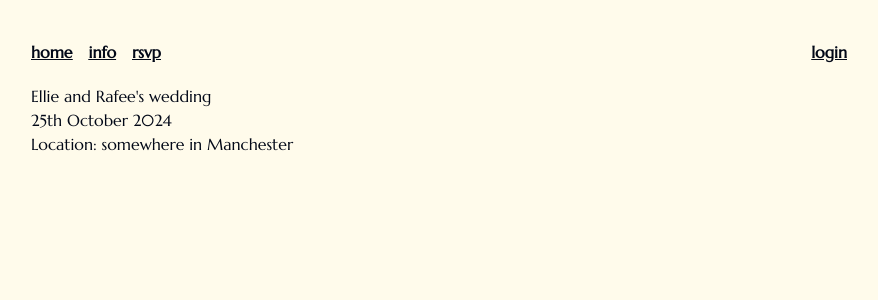
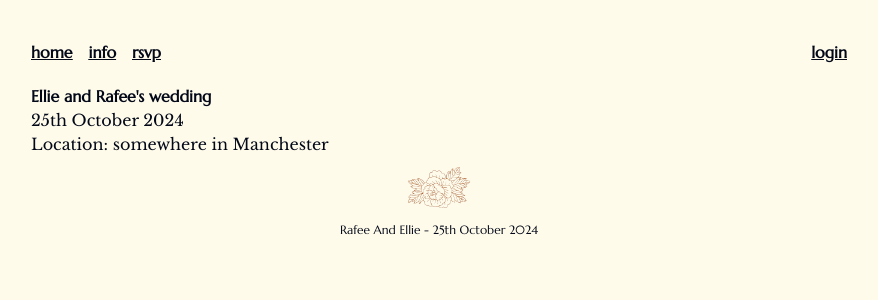
Before and after one commit to rafeeJ/wedding, a Next.js app: page /info in a window 1280 px wide. Shown: the top 300 px of the page, without its empty margins (201-1079 px from the left). Built offline with nearby package versions, Linux system fonts and the light colour scheme; no server answers.

Commit message:
feat: adds footer

```diff
--- a/src/app/info/page.tsx
+++ b/src/app/info/page.tsx
@@ -1,9 +1,9 @@
+import { Placeholder } from "@/features/saveTheDate/placeholder";
+
 export default function Info() {
   return (
     <main>
-      <p>Ellie and Rafee{"'"}s wedding</p>
-      <p>25th October 2024</p>
-      <p>Location: somewhere in Manchester</p>
+      <Placeholder />
     </main>
   );
 }
--- a/src/app/layout.tsx
+++ b/src/app/layout.tsx
@@ -5,6 +5,7 @@ import { ReactNode } from "react";
 import { Marcellus as FontSans } from "next/font/google";
 import { Libre_Baskerville as FontSerif } from "next/font/google";
 import { cn } from "@/lib/utils";
+import { Footer } from "@/features/ui/footer";
 
 export const metadata: Metadata = {
   title: "Rafee and Ellie's wedding",
@@ -39,6 +40,7 @@ export default function RootLayout({
       >
         <Navbar />
         {children}
+        <Footer />
       </body>
     </html>
   );
--- a/src/features/rsvp/rsvp-countdown.tsx
+++ b/src/features/rsvp/rsvp-countdown.tsx
@@ -2,6 +2,7 @@
 import { useEffect, useState } from "react";
 import { SIX_MONTHS_BEFORE_WEDDING } from "@/utils/constants";
 import { Duration, intervalToDuration, isBefore } from "date-fns";
+import { LoaderIcon } from "lucide-react";
 
 export const RsvpCountdown = () => {
   const [countdown, setCountdown] = useState("");
@@ -47,6 +48,10 @@ export const RsvpCountdown = () => {
     return () => clearInterval(interval);
   }, [SIX_MONTHS_BEFORE_WEDDING]);
 
+  if (!countdown) {
+    return <LoaderIcon className={"animate-spin"} />;
+  }
+
   return (
     <p>
       <span>{countdown}</span> until RSVP opens.
--- a/src/features/saveTheDate/placeholder.tsx
+++ b/src/features/saveTheDate/placeholder.tsx
@@ -3,7 +3,8 @@ export const Placeholder = () => {
     <section className="mx-auto border-gray-300">
       <h1 className={"font-bold"}>Ellie and Rafee{"'"}s wedding</h1>
       <p className={"font-serif font-light"}>
-        25th October 2024 Location: <br /> somewhere in Manchester
+        25th October 2024
+        <br /> Location: somewhere in Manchester
       </p>
     </section>
   );
--- /dev/null
+++ b/src/features/ui/footer.tsx
@@ -0,0 +1,16 @@
+import Image from "next/image";
+export const Footer = () => {
+  return (
+    <footer className={"flex w-full flex-col justify-center items-center"}>
+      <Image
+        src={"/flower_3_nobg.png"}
+        alt={"flower"}
+        width={150}
+        height={100}
+        className={"overflow-clip"}
+        priority
+      />
+      <p className={"text-xs"}>Rafee And Ellie - 25th October 2024</p>
+    </footer>
+  );
+};
```
Also changed, not shown: public/flower_3_nobg.png.
